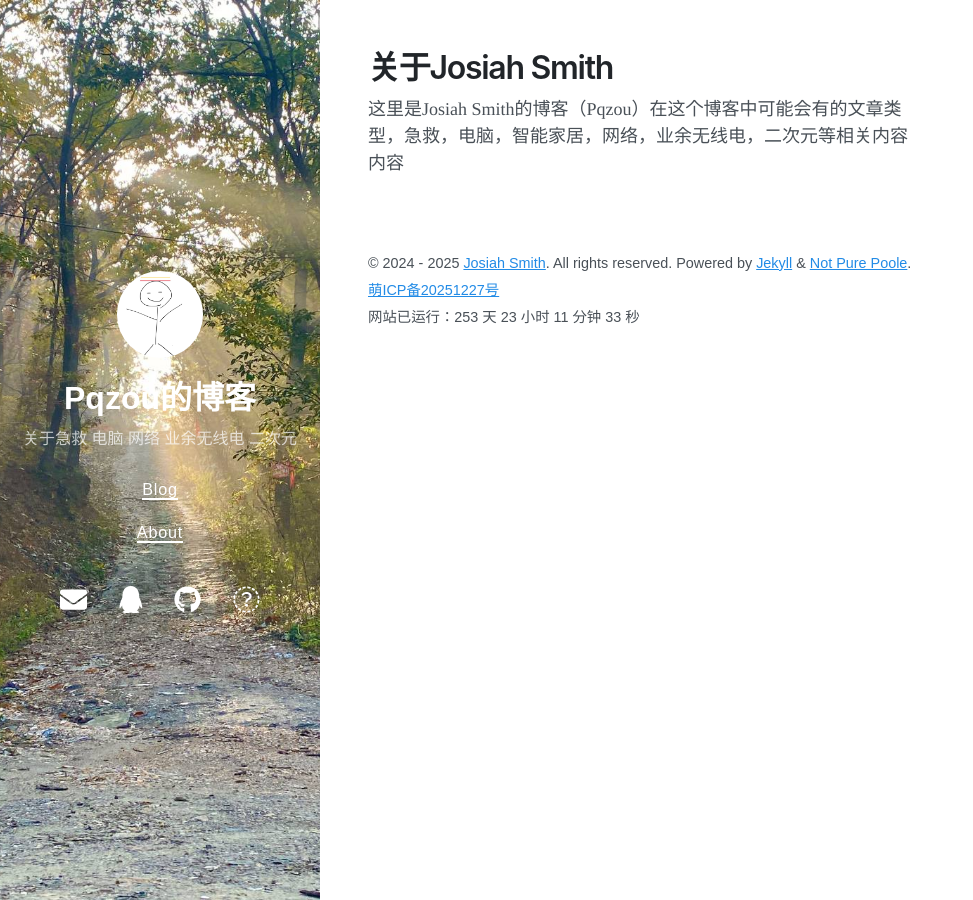
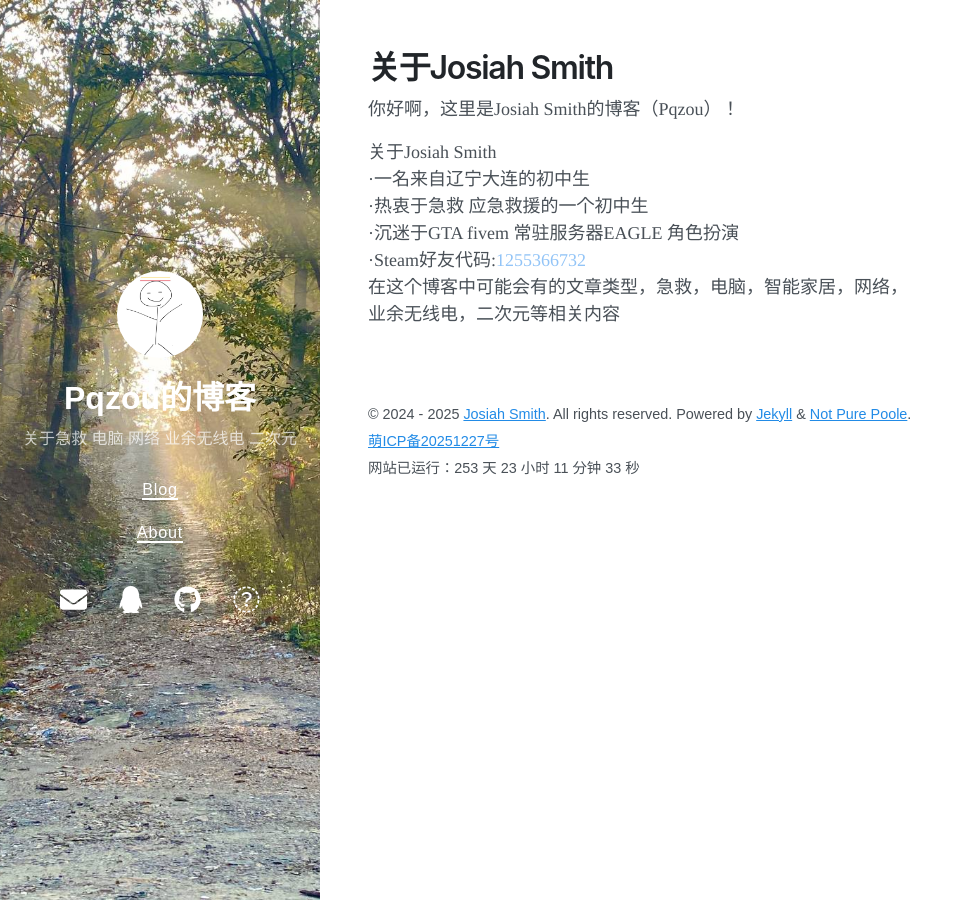
Before and after one commit to pqzou/pqzou.github.io, a Jekyll site: the page built from about.md, in a window 1280 px wide. Shown: the whole page, without its empty margins (0-973 px from the left). Built offline with Jekyll 4.4.1, drawn with Linux system fonts in a browser that asks for light colours; nearby versions of some CDN libraries.

Commit message:
Update about.md

```diff
--- a/about.md
+++ b/about.md
@@ -3,4 +3,11 @@ layout: page
 title: 关于Josiah Smith
 ---
 
-这里是Josiah Smith的博客（Pqzou）在这个博客中可能会有的文章类型，急救，电脑，智能家居，网络，业余无线电，二次元等相关内容内容
+你好啊，这里是Josiah Smith的博客（Pqzou）！<br>
+
+关于Josiah Smith<br>
+·一名来自辽宁大连的初中生<br>
+·热衷于急救 应急救援的一个初中生<br>
+·沉迷于GTA fivem 常驻服务器EAGLE 角色扮演<br>
+·Steam好友代码:<span style="color: #92c4f7;">1255366732</span><br>
+在这个博客中可能会有的文章类型，急救，电脑，智能家居，网络，业余无线电，二次元等相关内容<br>
```
